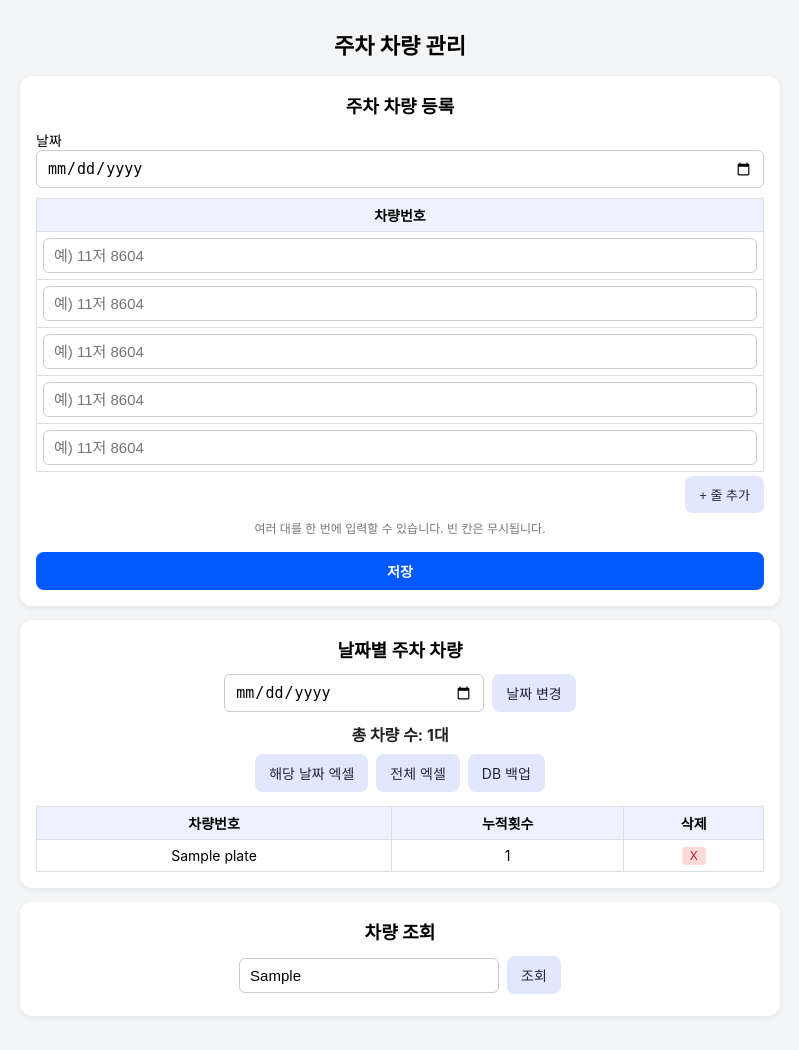
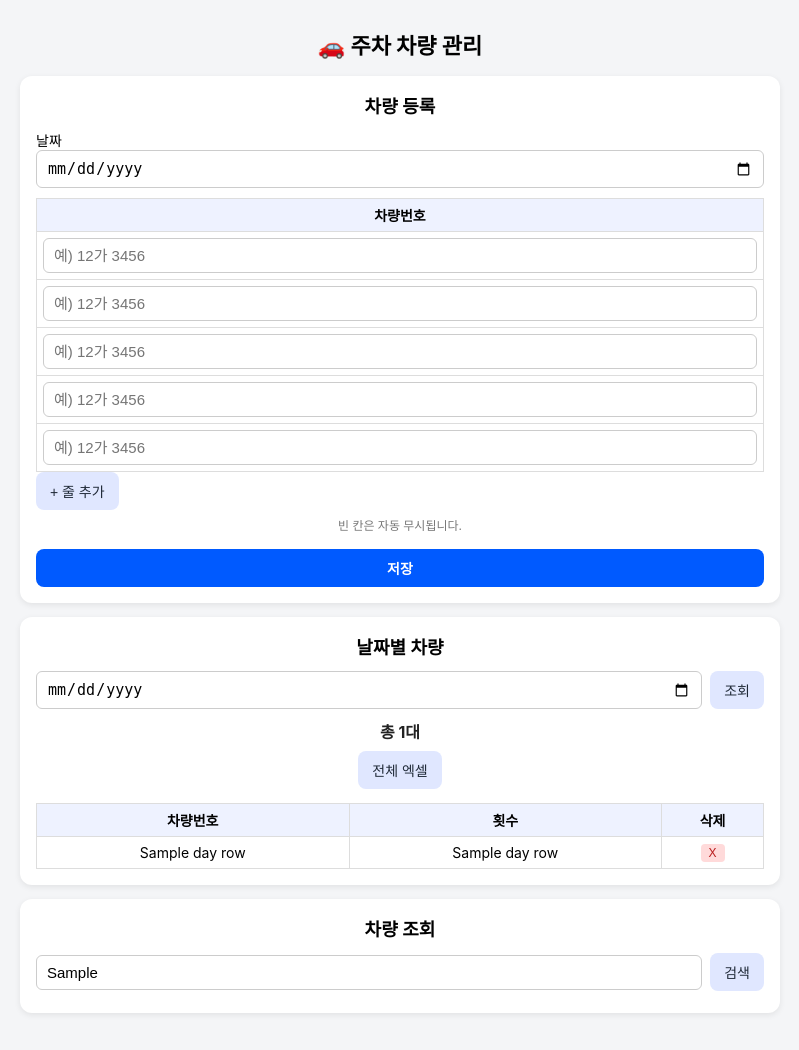
Before and after one commit to emart9091-dot/parking-system, a Flask app: template parking-system/templates/index.html in a window 1280 px wide. Shown: the whole page, without its empty margins (240-1039 px from the left). After the commit the page ends 1014 px from the top, so only its background shows below. Run offline with Flask 3, Linux system fonts and the light colour scheme; the template is opened without the code that fills it: most values are stand-ins (such as "Sample title", 1, 10 or a date in 2020).

Commit message:
Update index.html

```diff
--- a/parking-system/templates/index.html
+++ b/parking-system/templates/index.html
@@ -1,19 +1,16 @@
-<!doctype html>
+<!DOCTYPE html>
 <html lang="ko">
 <head>
-  <meta charset="utf-8">
+    <meta charset="UTF-8">
     <title>주차 차량 관리</title>
     <meta name="viewport" content="width=device-width, initial-scale=1.0">
-
-  <!-- 스타일 -->
     <link rel="stylesheet" href="{{ url_for('static', filename='style.css') }}">
 </head>
 <body>
 <div class="wrapper">
 
-  <h1>주차 차량 관리</h1>
+    <h1>🚗 주차 차량 관리</h1>
 
-  <!-- 플래시 메시지 -->
     {% with messages = get_flashed_messages() %}
     {% if messages %}
     <div class="flash-box">
@@ -24,220 +21,158 @@
     {% endif %}
     {% endwith %}
 
-  <!-- 주차 차량 등록 -->
+    <!-- PC에서 가로 정렬 / 모바일은 세로 -->
+    <div class="cards-container">
+
+        <!-- 🚘 등록 -->
         <section class="card">
-    <h2>주차 차량 등록</h2>
+            <h2>차량 등록</h2>
+            <form method="post" action="{{ url_for('add') }}" class="form-vertical">
 
-    <form method="post" action="{{ url_for('add') }}" class="form-vertical">
                 <label>날짜
                     <input type="date" name="date" value="{{ today }}">
                 </label>
 
                 <table class="data-table input-table">
                     <thead>
-          <tr>
-            <th>차량번호</th>
-          </tr>
+                        <tr><th>차량번호</th></tr>
                     </thead>
                     <tbody id="plate-tbody">
                         {% for i in range(5) %}
                         <tr>
                             <td>
-              <input type="text" name="plate"
-                     placeholder="예) 11저 8604"
-                     list="plate-list"
-                     autocomplete="off">
+                                <input type="text" name="plate" list="plate-list"
+                                       placeholder="예) 12가 3456" autocomplete="off">
                             </td>
                         </tr>
                         {% endfor %}
                     </tbody>
                 </table>
 
-      <div class="add-row-box">
-        <button type="button" class="btn-sub btn-add-row" id="add-row-btn">+ 줄 추가</button>
-      </div>
+                <button type="button" id="add-row-btn" class="btn-sub add-row">+ 줄 추가</button>
 
-      <p class="hint">여러 대를 한 번에 입력할 수 있습니다. 빈 칸은 무시됩니다.</p>
-
+                <p class="hint">빈 칸은 자동 무시됩니다.</p>
                 <button type="submit" class="btn-primary">저장</button>
             </form>
-
-    <!-- datalist: JS가 ALL_PLATES에서 2글자 이상 필터해서 채움 -->
-    <datalist id="plate-list"></datalist>
         </section>
 
-  <!-- 날짜별 주차 차량 -->
+        <!-- 📅 날짜별 -->
         <section class="card">
-    <h2>날짜별 주차 차량</h2>
+            <h2>날짜별 차량</h2>
 
-    <form method="get" action="{{ url_for('index') }}"
-          class="form-horizontal date-form">
+            <form method="get" action="{{ url_for('index') }}" class="form-horizontal">
                 <input type="date" name="view_date" value="{{ view_date }}">
-      {% if query_plate %}
-        <input type="hidden" name="q" value="{{ query_plate }}">
-      {% endif %}
-      <button type="submit" class="btn-sub">날짜 변경</button>
+                <button class="btn-sub">조회</button>
             </form>
 
             <p class="info-box">
-      총 차량 수: {{ day_count }}대
+                총 {{ day_count }}대
             </p>
 
             <div class="toolbar">
-      <a class="btn-sub" href="{{ url_for('export', scope='day', date=view_date) }}">해당 날짜 엑셀</a>
-      <a class="btn-sub" href="{{ url_for('export', scope='all') }}">전체 엑셀</a>
-      <a class="btn-sub"
-         href="{{ url_for('backup') }}"
-         onclick="return confirm('DB 전체 백업 파일을 다운로드할까요?');">
-        DB 백업
-      </a>
+                <a class="btn-sub" href="{{ url_for('export') }}">전체 엑셀</a>
             </div>
 
             <table class="data-table">
-      <thead>
+                <thead><tr><th>차량번호</th><th>횟수</th><th>삭제</th></tr></thead>
+                <tbody>
+                {% for r in day_rows %}
                 <tr>
-          <th>차량번호</th>
-          <th>누적횟수</th>
-          <th>삭제</th>
-        </tr>
-      </thead>
-      <tbody>
-      {% if day_rows %}
-        {% for row in day_rows %}
-          <tr>
-            <td>{{ row.plate }}</td>
-            <td>{{ row.total_cnt }}</td>
+                    <td>{{ r[1] }}</td>
+                    <td>{{ r[2] }}</td>
                     <td>
-              <form method="post" action="{{ url_for('delete') }}"
-                    onsubmit="return confirm('해당 날짜의 기록을 삭제할까요?');">
-                <input type="hidden" name="id" value="{{ row.id }}">
-                <button type="submit" class="btn-x">X</button>
+                        <form method="post" action="{{ url_for('delete') }}">
+                            <input type="hidden" name="id" value="{{ r[0] }}">
+                            <button class="btn-x">X</button>
                         </form>
                     </td>
                 </tr>
                 {% endfor %}
-      {% else %}
-        <tr>
-          <td colspan="3">선택한 날짜에 등록된 차량이 없습니다.</td>
-        </tr>
-      {% endif %}
                 </tbody>
             </table>
         </section>
 
-  <!-- 차량 조회 -->
+        <!-- 🔍 검색 -->
         <section class="card">
             <h2>차량 조회</h2>
-
-    <form method="get" action="{{ url_for('index') }}"
-          class="form-horizontal search-form">
-      <input type="text"
-             id="search-input"
-             name="q"
-             placeholder="예) 11저 8604"
-             value="{{ query_plate }}"
-             list="plate-list"
-             autocomplete="off">
+            <form method="get" action="{{ url_for('index') }}" class="form-horizontal">
+                <input type="text" name="q" id="search-input"
+                       placeholder="예) 12가 3456"
+                       value="{{ query_plate }}" list="plate-list">
                 <input type="hidden" name="view_date" value="{{ view_date }}">
-      <button type="submit" class="btn-sub">조회</button>
+                <button class="btn-sub">검색</button>
             </form>
 
             {% if search_result %}
             <div class="search-result">
-        <p>
-          <span class="result-label">차량번호: </span>
-          <span class="result-value">{{ search_result.plate }}</span>
-        </p>
-        <p>
-          <span class="result-label">누적 주차 횟수: </span>
-          <span class="result-value">{{ search_result.total_cnt }}회</span>
-        </p>
+                <p><strong>{{ search_result.plate }}</strong></p>
+                <p>누적: {{ search_result.total_cnt }}회</p>
                 {% if search_result.total_cnt > 0 %}
-          <p>
-            <span class="result-label">최초 입차일: </span>
-            <span class="result-value">{{ search_result.first_date }}</span>
-          </p>
-          <p>
-            <span class="result-label">최근 입차일: </span>
-            <span class="result-value">{{ search_result.last_date }}</span>
-          </p>
+                    <p>최초: {{ search_result.first_date }}</p>
+                    <p>최근: {{ search_result.last_date }}</p>
                 {% else %}
-          <p>입차 기록이 없습니다.</p>
+                    <p>등록 기록 없음</p>
                 {% endif %}
             </div>
             {% endif %}
         </section>
 
+    </div> <!-- end cards -->
+
 </div>
 
-<!-- JS: 번호판 포맷 + 줄 추가 + 자동완성(2글자 이상) -->
+<datalist id="plate-list">
+    {% for p in all_plates %}
+    <option value="{{ p }}">
+    {% endfor %}
+</datalist>
+
+
 <script>
-  // 전체 번호판 목록 (백엔드에서 넘겨주는 리스트)
-  const ALL_PLATES = {{ all_plates | tojson | safe }};
+document.addEventListener("DOMContentLoaded", () => {
 
-  // 번호판 포맷팅 (11저8604 → 11저 8604)
-  function attachPlateFormatter(input) {
-    if (!input) return;
-    input.addEventListener("blur", () => {
-      let v = input.value;
-      if (!v) return;
-      v = v.replace(/\s+/g, "");
+    const ALL = {{ all_plates | tojson | safe }};
+
+    function formatPlate(i){
+        i.addEventListener("blur", ()=>{
+            let v = i.value.replace(/\s+/g,"");
             const m = v.match(/^(\d{2,3}[가-힣])(\d{4})$/);
-      if (m) input.value = m[1] + " " + m[2];
+            if(m) i.value = m[1]+" "+m[2];
         });
     }
 
-  // 자동완성 (2글자 이상 입력 시 datalist 채우기)
-  function attachAutocomplete(input) {
-    if (!input) return;
-    input.addEventListener("input", () => {
-      const v = (input.value || "").trim().toUpperCase();
-      const list = document.getElementById("plate-list");
-      if (!list) return;
-
-      if (v.length < 2) {
-        list.innerHTML = "";
-        return;
-      }
-
-      const matches = ALL_PLATES.filter(p =>
-        (p || "").toUpperCase().startsWith(v)
-      );
-      list.innerHTML = matches.map(p => `<option value="${p}">`).join("");
+    function autoList(i){
+        i.addEventListener("input",()=>{
+            const v=i.value.trim().toUpperCase();
+            const list=document.getElementById("plate-list");
+            if(v.length<2){ list.innerHTML=""; return; }
+            const m = ALL.filter(p=>p.toUpperCase().startsWith(v));
+            list.innerHTML = m.map(p=>`<option value="${p}">`).join("");
         });
     }
 
-  document.addEventListener("DOMContentLoaded", () => {
-    // 기존 등록 input들
-    document.querySelectorAll('input[name="plate"]').forEach(inp => {
-      attachPlateFormatter(inp);
-      attachAutocomplete(inp);
+    document.querySelectorAll('input[name="plate"]').forEach(i=>{
+        formatPlate(i);
+        autoList(i);
     });
 
-    // 조회 input
-    const searchInput = document.getElementById("search-input");
-    attachAutocomplete(searchInput);
+    const search = document.getElementById("search-input");
+    if(search){
+        autoList(search);
+        formatPlate(search);
+    }
 
-    // 줄 추가 버튼
-    const addBtn  = document.getElementById("add-row-btn");
-    const tbody   = document.getElementById("plate-tbody");
-    if (addBtn && tbody) {
-      addBtn.addEventListener("click", () => {
-        const tr = document.createElement("tr");
-        tr.innerHTML = `
-          <td>
-            <input type="text" name="plate"
-                   placeholder="예) 11저 8604"
-                   list="plate-list"
-                   autocomplete="off">
-          </td>
-        `;
+    document.getElementById("add-row-btn").addEventListener("click",()=>{
+        const tbody=document.getElementById("plate-tbody");
+        const tr=document.createElement("tr");
+        tr.innerHTML=`<td><input name="plate" placeholder="예) 12가 3456" list="plate-list" autocomplete="off"></td>`;
         tbody.appendChild(tr);
-        const newInput = tr.querySelector('input[name="plate"]');
-        attachPlateFormatter(newInput);
-        attachAutocomplete(newInput);
+
+        const i = tr.querySelector("input");
+        formatPlate(i);
+        autoList(i);
     });
-    }
+
 });
 </script>
 
```
Lines whose indentation alone changed are shown as unchanged.
